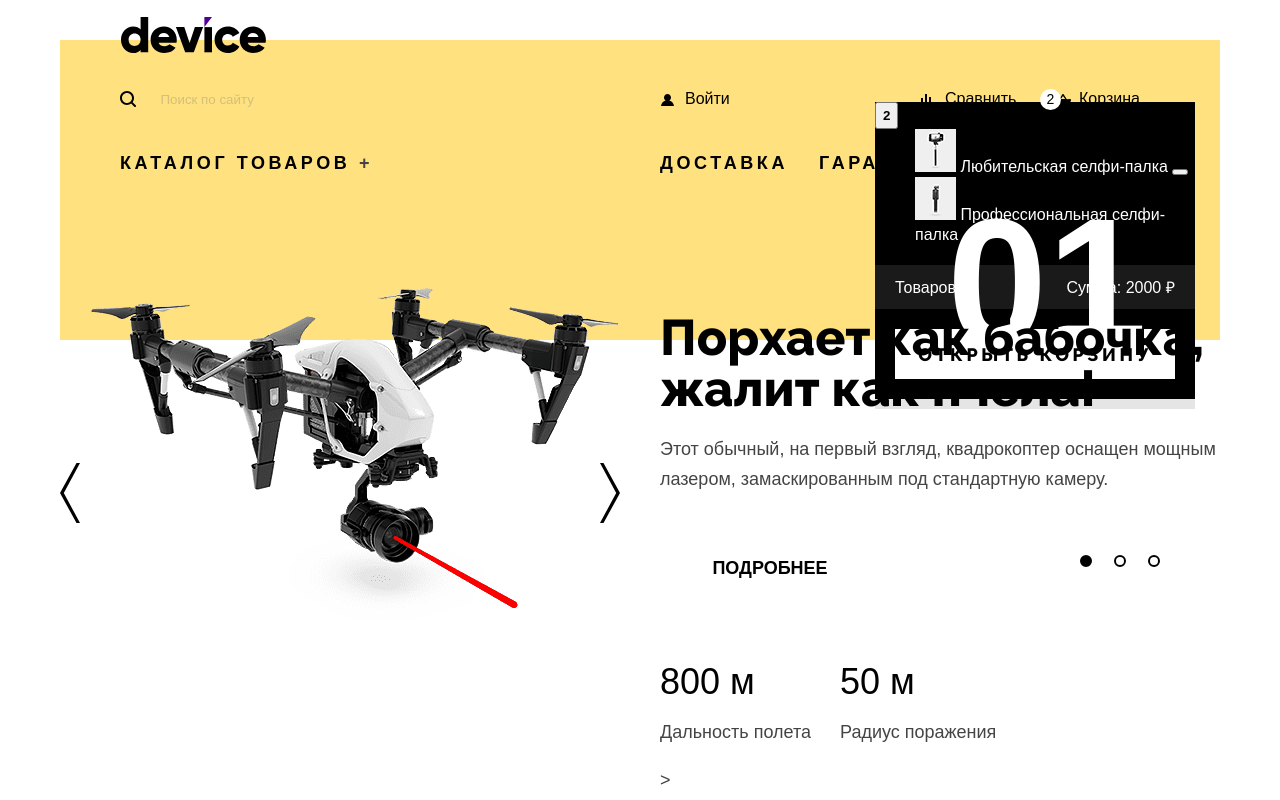
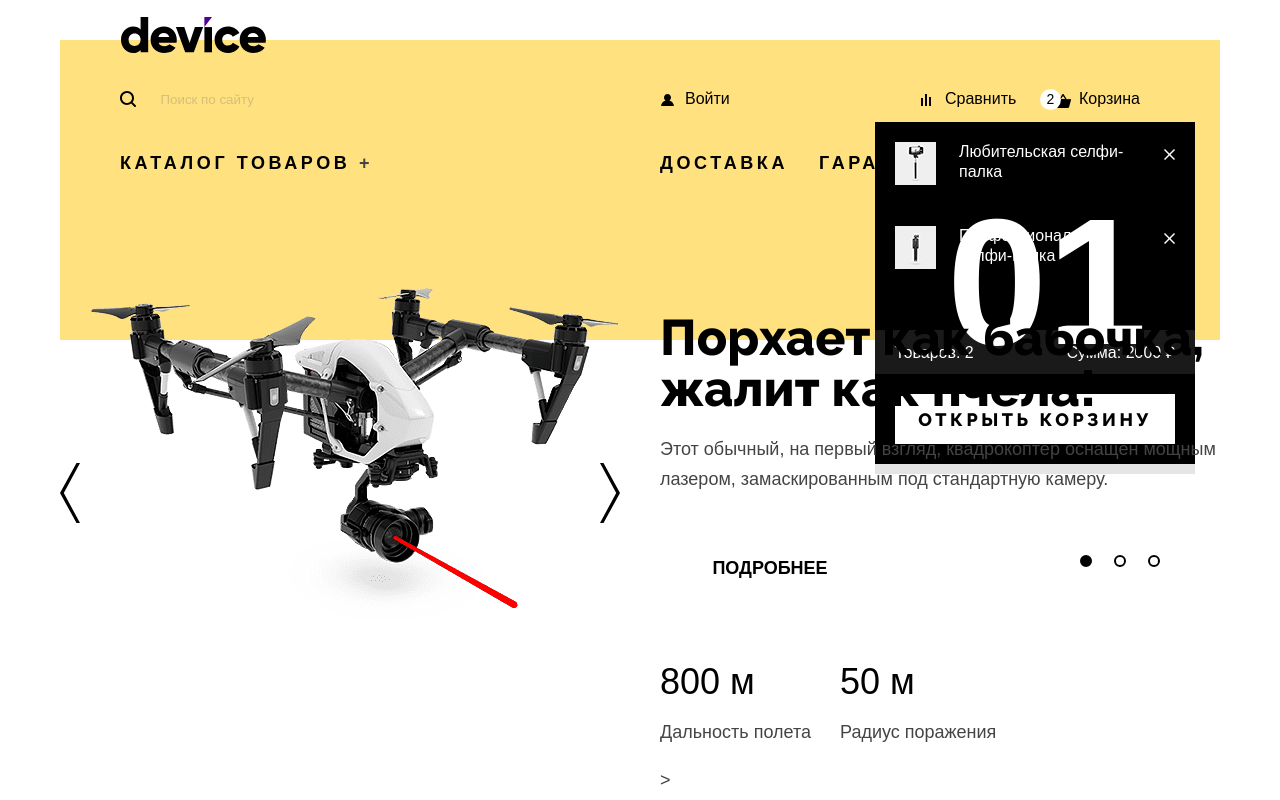
Before and after one commit to makarypereymak/1863817-device-32, a plain HTML site: page index.html in a window 1280 px wide. Shown: the top 800 px of the page. Drawn offline with Linux system fonts and the light colour scheme.

Commit message:
modal+pop

```diff
--- a/index.html
+++ b/index.html
@@ -32,26 +32,28 @@
               <svg class="navigation-icon" aria-hidden="true" focusable="false" width="16" height="14" fill="none" xmlns="http://www.w3.org/2000/svg"><path d="m15.3 5-3.5.2L8.6.3C8.5.1 8.2 0 8 0c-.2 0-.5.1-.6.3L4.2 5.2H.7c-.4 0-.7.3-.7.7v.2l1.9 6.8c.2.7.7 1.1 1.4 1.1h9.4c.7 0 1.2-.4 1.4-1.1L16 6v-.2c0-.4-.3-.8-.7-.8ZM8 1.9l2.2 3.2H5.9L8 1.9Z" fill="#000"/></svg>
      Корзина</a>
             <div class="popover popover-cart">
-              <button class="popover-close-button button button-light">
-                2
-                <span class="visually-hidden">Закрыть</span>
-              </button>
               <div class="popover-content">
                 <h2 class="popover-title visually-hidden">Корзина</h2>
                 <ul class="product-basket-list">
-                  <li>
+                  <li class="popover-item">
                     <img class="product-card-image-in-basket" src="image/product-1-small.jpg" width="41" height="43" alt="Логотип селфи-палки">
                     <a class="product-link-in-basket" href="#">Любительская селфи-палка</a>
                     <button class="button-delete-product">
-                      <span class="visually-hidden">Закрыть</span>
+                      <svg class="icon-in-popover" width="11" height="11" viewBox="0 0 11 11" fill="none" xmlns="http://www.w3.org/2000/svg">
+                        <path d="M11 1L10 0L5.5 4.5L1 0L0 1L4.5 5.5L0 10L1 11L5.5 6.5L10 11L11 10L6.5 5.5L11 1Z" fill="white"/>
+                      </svg>
+                      <span class="visually-hidden">Удалить из корзины</span>
                     </button>
                   </li>
-                  <li>
+                  <li class="popover-item">
                     <img class="product-card-image-in-basket" src="image/product-2-small.jpg" width="41" height="43" alt="Логотип профессиональной селфи-палки">
                     <a class="product-link-in-basket" href="#">Профессиональная
                       селфи-палка</a>
                     <button class="button-delete-product">
-                      <span class="visually-hidden">Закрыть</span>
+                      <svg class="icon-in-popover" width="11" height="11" viewBox="0 0 11 11" fill="none" xmlns="http://www.w3.org/2000/svg">
+                        <path d="M11 1L10 0L5.5 4.5L1 0L0 1L4.5 5.5L0 10L1 11L5.5 6.5L10 11L11 10L6.5 5.5L11 1Z" fill="white"/>
+                      </svg>
+                      <span class="visually-hidden">Удалить из корзины</span>
                     </button>
                   </li>
                 </ul>
--- a/styles/styles.css
+++ b/styles/styles.css
@@ -1912,8 +1912,8 @@ body {
   background: #000000;
   box-shadow: 0px 10px 0px rgba(0, 0, 0, 0.1);
   color: #FFFFFF;
-  position: absolute;
-  top: 13px;
+  position: absolute; /*не работает+треугольник сверхну делать через бифор ротэейт и позишн?*/
+  top: 33px;
   right: 0;
   z-index: 1;
   box-sizing: border-box;
@@ -1935,10 +1935,17 @@ body {
 }
 
 .product-basket-list {
+  margin-top: 20px;
+  padding: 0;
   list-style-type: none;
 }
 
 .product-link-in-basket {
+  margin-right: 25px;
+  margin-left: 23px;
+  width: 180px;
+  min-height: 43px;
+  display: block;
   font-size: 16px;
   line-height: 20px;
   text-decoration: none;
@@ -1975,3 +1982,27 @@ body {
   margin-left: 20px;
   margin-right: 20px;
 }
+
+.popover-item {
+  margin-left: 20px;
+  margin-right: 20px;
+  display: flex;
+  margin-bottom: 41px;
+}
+
+.product-basket-list:last-child {
+  margin-bottom: none;
+} /* почему не работает*/
+
+.button-delete-product {
+  cursor: pointer;
+  padding: 0;
+  position: relative;
+  background-color: #000000;
+  border: none;
+}
+
+.icon-in-popover {
+  position: absolute;
+  top: 7px;
+}
```
Also changed, not shown: image/popover-button.svg (added).
